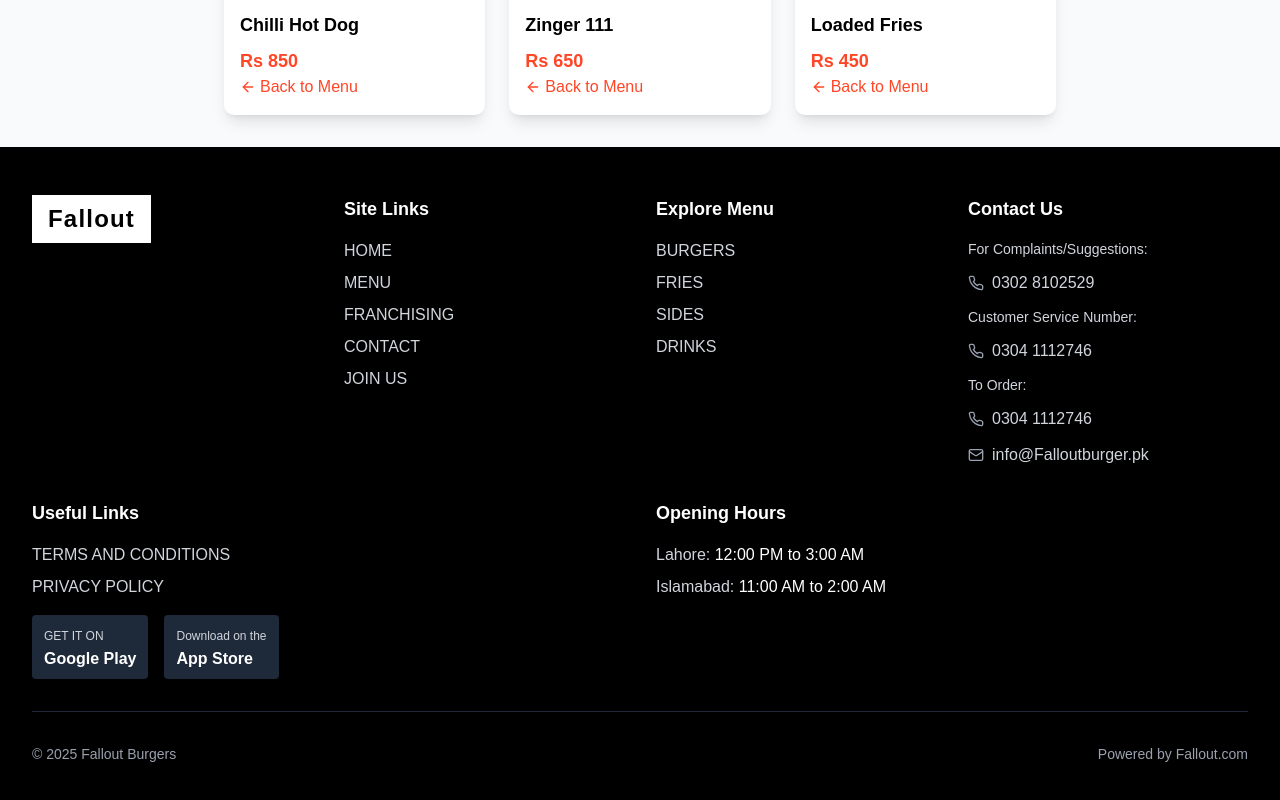
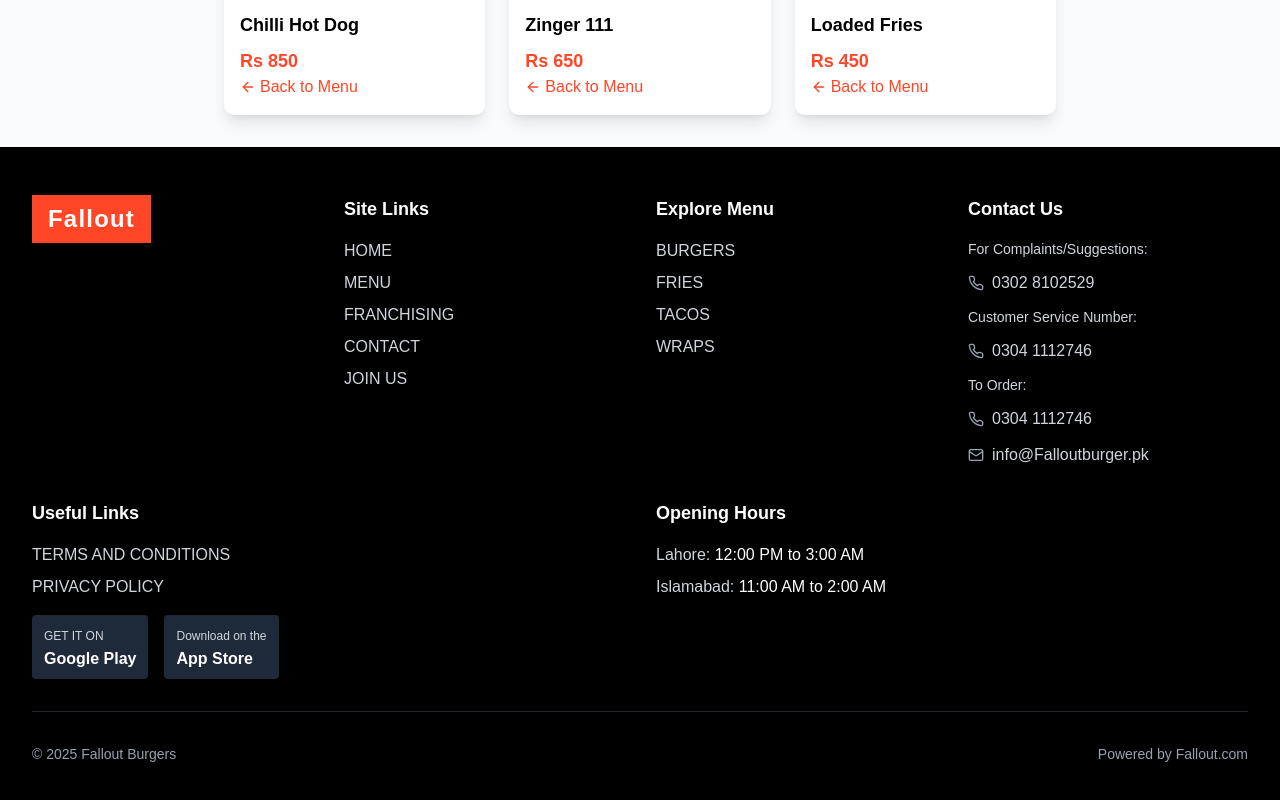
Before and after one commit to Moon19665/fallout-web, a Next.js app: page /cart in a window 1280 px wide. Shown: the part 889-1689 px from the top of the page. Built offline with nearby package versions, Linux system fonts and the light colour scheme.

Commit message:
updated footer and menu conent page

```diff
--- a/components/footer.tsx
+++ b/components/footer.tsx
@@ -9,7 +9,7 @@ export function Footer() {
         <div className="grid grid-cols-1 md:grid-cols-4 gap-8 mb-8">
           {/* Logo and brand */}
           <div className="col-span-1 md:col-span-1">
-            <div className="bg-white text-black px-4 py-2 font-bebas-neue text-2xl font-bold tracking-wider inline-block mb-4">
+            <div className="bg-[#ff4626] text-white px-4 py-2  text-2xl font-bold tracking-wider inline-block mb-4">
               Fallout
             </div>
           </div>
@@ -62,12 +62,12 @@ export function Footer() {
               </li>
               <li>
                 <Link href="/menus#sides" className="text-gray-300 hover:text-white transition-colors">
-                  SIDES
+                  TACOS
                 </Link>
               </li>
               <li>
                 <Link href="/menus#drinks" className="text-gray-300 hover:text-white transition-colors">
-                  DRINKS
+                  WRAPS
                 </Link>
               </li>
             </ul>
--- a/components/menu-content.tsx
+++ b/components/menu-content.tsx
@@ -369,7 +369,7 @@ export function MenuContent() {
                 >
                   <div className="flex items-center space-x-2 whitespace-nowrap">
                     {category.emoji && <span>{category.emoji}</span>}
-                    <span className="text-md font-medium">{category.name}</span>
+                    <span className="text-md font-bold text-[#ff4626] ">{category.name}</span>
                   </div>
                 </button>
               ))}
@@ -406,7 +406,7 @@ export function MenuContent() {
               className={`mb-8 ${isVisible ? "animate-fade-in-up" : "opacity-0"}`}
               style={{ animationDelay: "0.2s" }}
             >
-              <h1 className="font-bebas-neue text-4xl md:text-5xl font-bold text-black mb-2 flex items-center">
+              <h1 className="font-bebas-neue text-4xl md:text-5xl font-bold text-[#ff4626] mb-2 flex items-center">
                 {categoryData.name}
                 {categoryData.emoji && <span className="ml-3">{categoryData.emoji}</span>}
               </h1>
```
